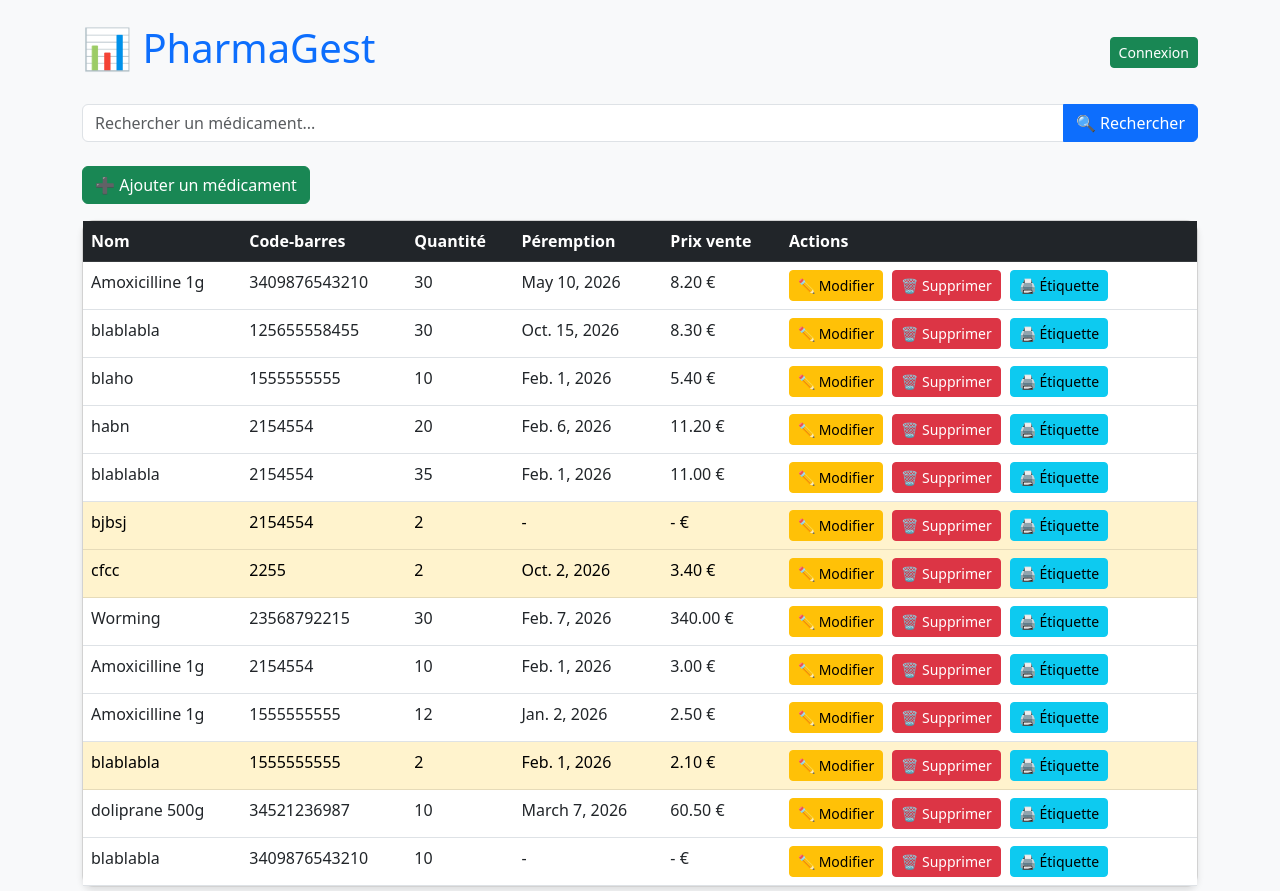
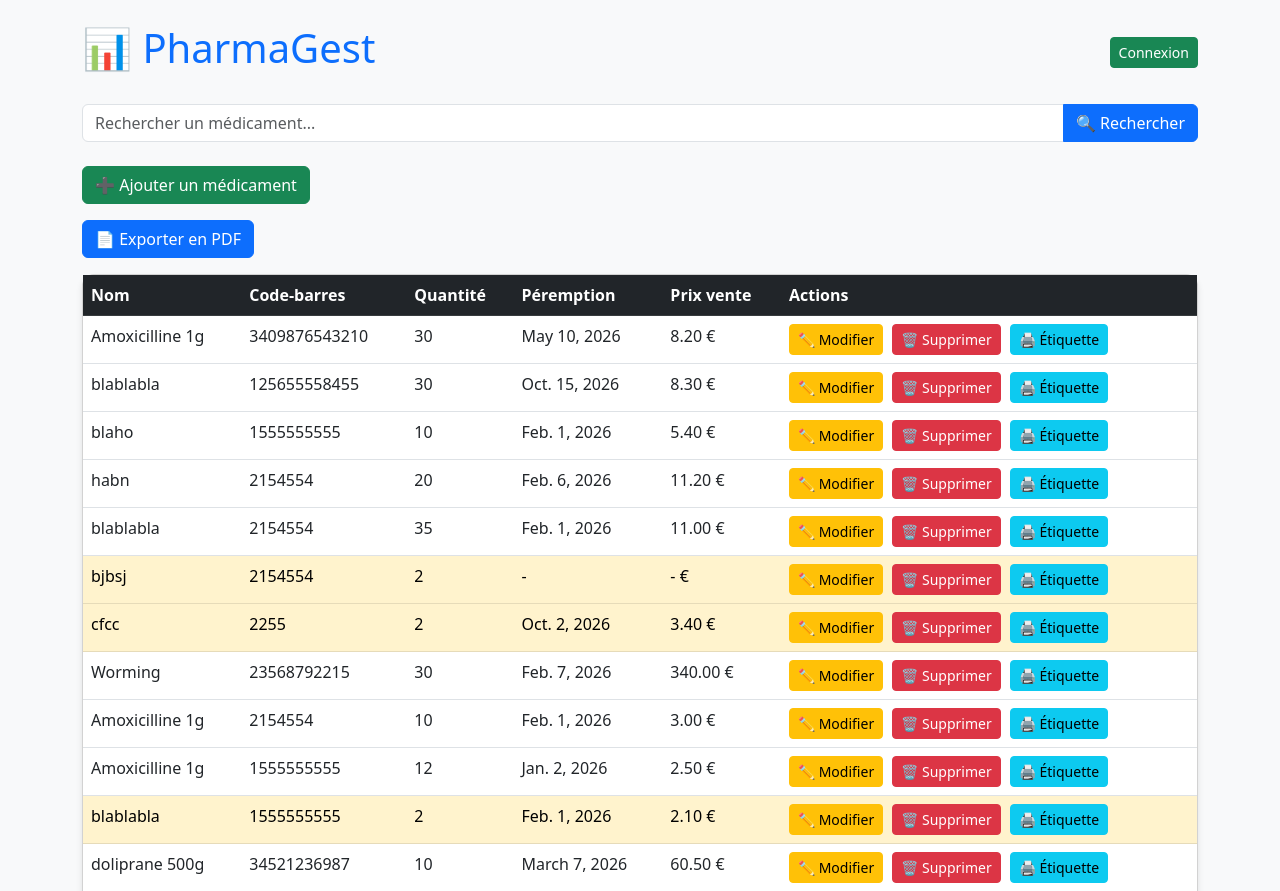
Before and after one commit to Thiery77/pharmagest, a Django app: page / in a window 1280 px wide. Shown: the top 891 px of the page. Run offline with Django 5.2, Linux system fonts and the light colour scheme; data comes from the database, SQL or seed files in the repository.

Commit message:
Ajout du bouton Exporter en PDF dans le tableau

```diff
--- a/pharmacie/templates/tableau.html
+++ b/pharmacie/templates/tableau.html
@@ -41,6 +41,9 @@
         <!-- Bouton Ajouter -->
         <div class="mb-3">
             <a href="{% url 'ajouter' %}" class="btn btn-success">➕ Ajouter un médicament</a>
+        </div>
+        <div class="mb-3">
+            <a href="{% url 'exporter_pdf' %}" class="btn btn-primary">📄 Exporter en PDF</a>
         </div>
 
         <!-- Tableau -->
```
